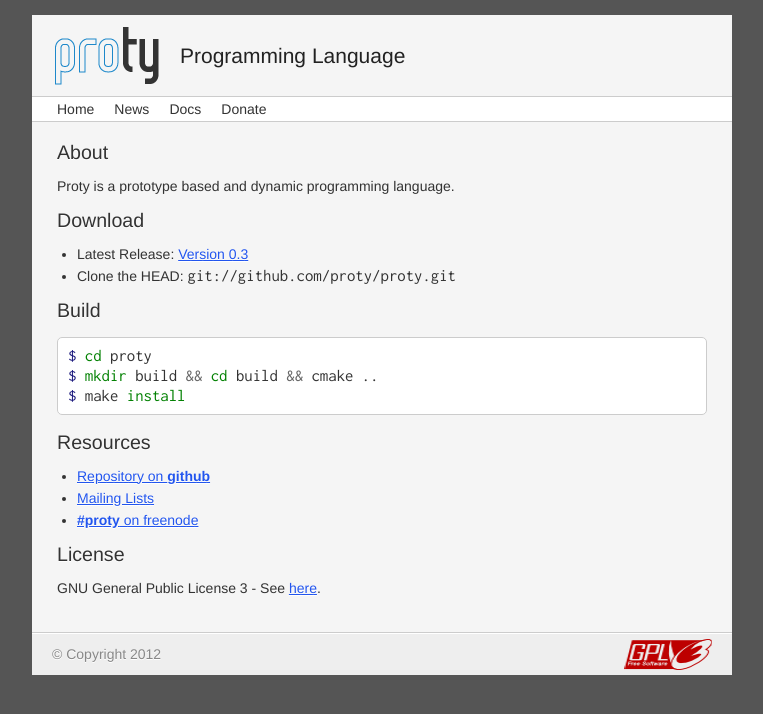
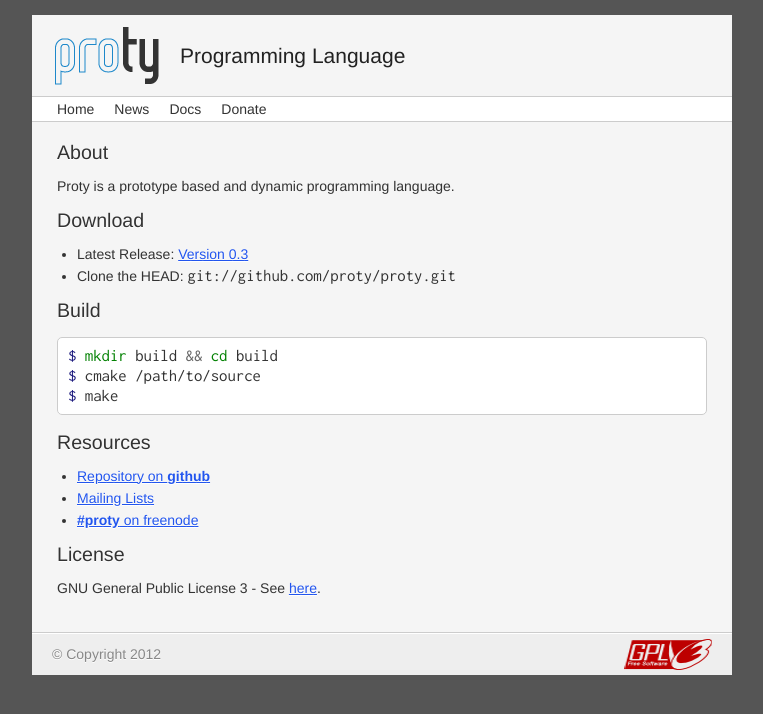
Before and after one commit to proty/proty.github.com, a Jekyll site: the page built from index.md, in a window 1280 px wide. Shown: the top 714 px of the page, without its empty margins (258-1021 px from the left). Built offline with Jekyll 4.4.1, drawn with Linux system fonts in a browser that asks for light colours; some web fonts are replaced; Markdown is read by kramdown in place of the engine named in the settings; comment, search, counter and statistics services are not loaded.

```diff
--- a/index.md
+++ b/index.md
@@ -16,9 +16,9 @@ language.
 ## Build
 
 {% highlight bash %}
-$ cd proty
-$ mkdir build && cd build && cmake ..
-$ make install
+$ mkdir build && cd build
+$ cmake /path/to/source
+$ make
 {% endhighlight %}
 
 ## Resources
```
